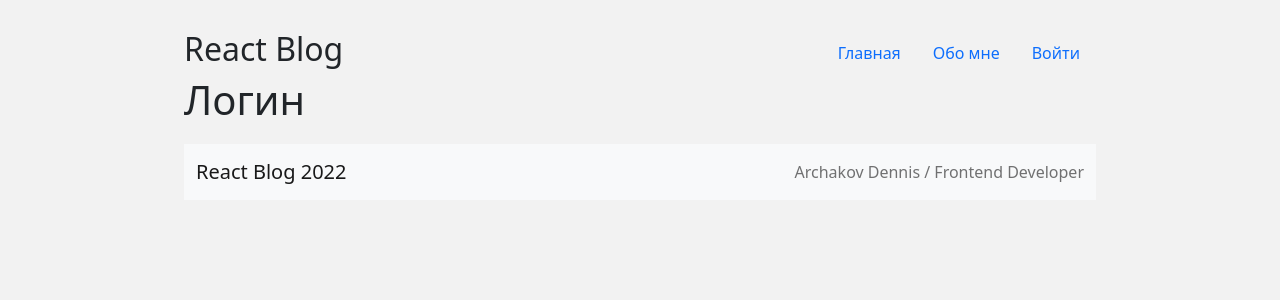
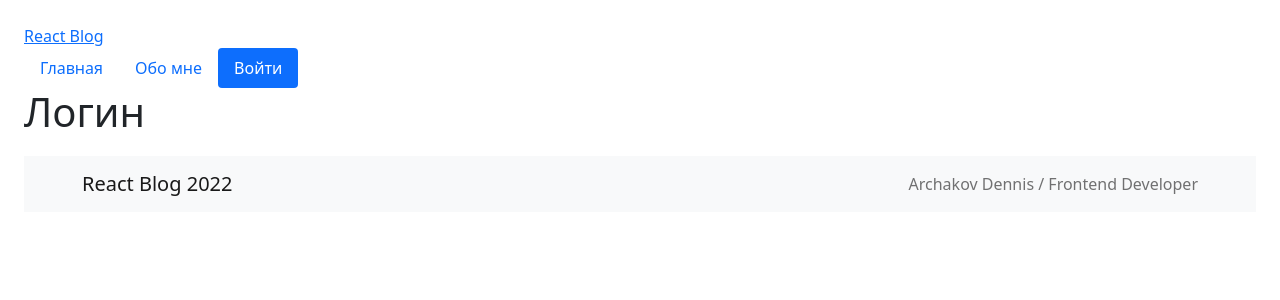
Before and after one commit to mariache/home-work-1, a React (Create React App) app: page /login in a window 1280 px wide. Shown: the top 300 px of the page. Built offline with nearby package versions, Linux system fonts and the light colour scheme.

Commit message:
- added react-router-dom; - removed CustomeRoute

```diff
--- a/package.json
+++ b/package.json
@@ -7,14 +7,15 @@
     "@emotion/styled": "^11.6.0",
     "@mui/icons-material": "^5.2.5",
     "@mui/material": "^5.2.7",
+    "axios": "0.26.0",
     "bootstrap": "^5.1.3",
     "cra-template": "1.1.2",
     "prop-types": "^15.7.2",
-    "axios": "0.26.0",
     "react": "^17.0.2",
     "react-bootstrap": "^2.0.4",
     "react-dom": "^17.0.2",
     "react-hook-form": "^7.22.5",
+    "react-router-dom": "6",
     "react-scripts": "4.0.3"
   },
   "scripts": {
--- a/src/index.js
+++ b/src/index.js
@@ -2,10 +2,15 @@ import React from "react";
 import ReactDOM from "react-dom";
 import "./index.css";
 import App from "../src/tutorial-6-1/App";
+import { BrowserRouter } from "react-router-dom";
+import "bootstrap/dist/css/bootstrap.min.css";
+import "./index.css";
 
 ReactDOM.render(
   <React.StrictMode>
-    <App />
+    <BrowserRouter>
+      <App />
+    </BrowserRouter>
   </React.StrictMode>,
   document.getElementById("root")
 );
--- a/src/tutorial-6-1/App.jsx
+++ b/src/tutorial-6-1/App.jsx
@@ -3,21 +3,21 @@ import { Header } from "./components/Header";
 import { About } from "./pages/About";
 import { Footer } from "./components/Footer";
 import { FullArticle } from "./components/FullArticle";
-import "bootstrap/dist/css/bootstrap.min.css";
-import "./index.css";
-import { CustomRoute } from "./components/CustomRoute.jsx";
+import { Route, Routes, useLocation } from "react-router-dom";
 
 function App() {
-  const { pathname } = window.location;
+  const { pathname } = useLocation();
   const postId = pathname.split("/post/")[1];
 
   return (
     <>
       <Header />
-      <CustomRoute path="/" element={<Home />} exact />
-      <CustomRoute path="/about" element={<About />} />
-      <CustomRoute path="/login" element={<h1>Логин</h1>} />
-      <CustomRoute path="/post/" element={<FullArticle id={postId} />} />
+      <Routes>
+        <Route path="/" element={<Home />} exact />
+        <Route path="/about" element={<About />} />
+        <Route path="/login" element={<h1>Логин</h1>} />
+        <Route path="/post/:id" element={<FullArticle id={postId} />} />
+      </Routes>
       <Footer />
     </>
   );
--- a/src/tutorial-6-1/components/CustomRoute.jsx
+++ /dev/null
@@ -1,11 +0,0 @@
-export const CustomRoute = ({ path, element, exact }) => {
-  const { pathname } = window.location;
-
-  if (exact) {
-    if (path === pathname) return element;
-  } else {
-    if (pathname.includes(path)) return element;
-  }
-
-  return null;
-};
--- a/src/tutorial-6-1/components/Header.jsx
+++ b/src/tutorial-6-1/components/Header.jsx
@@ -1,19 +1,28 @@
 import React from "react";
 import { Nav } from "react-bootstrap";
+import { Link, useLocation } from "react-router-dom";
 
 export const Header = () => {
+  const { pathname } = useLocation();
+
   return (
     <div className="header">
-      <h2>React Blog</h2>
+      <Link to="/">React Blog</Link>
       <Nav variant="pills">
         <Nav.Item>
-          <Nav.Link href="/">Главная</Nav.Link>
+          <Nav.Link to="/" active={pathname === "/"} as={Link}>
+            Главная
+          </Nav.Link>
         </Nav.Item>
         <Nav.Item>
-          <Nav.Link href="/about">Обо мне</Nav.Link>
+          <Nav.Link to="/about" active={pathname === "/about"} as={Link}>
+            Обо мне
+          </Nav.Link>
         </Nav.Item>
         <Nav.Item>
-          <Nav.Link href="/login">Войти</Nav.Link>
+          <Nav.Link to="/login" active={pathname === "/login"} as={Link}>
+            Войти
+          </Nav.Link>
         </Nav.Item>
       </Nav>
     </div>
--- a/src/tutorial-6-1/pages/Home.jsx
+++ b/src/tutorial-6-1/pages/Home.jsx
@@ -1,5 +1,6 @@
 import React from "react";
 import { Card, Col, Row } from "react-bootstrap";
+import { Link } from "react-router-dom";
 
 export const posts = [
   {
@@ -41,7 +42,7 @@ export const Home = () => {
             <Card.Img variant="top" src={obj.imageUrl} />
             <Card.Body>
               <Card.Title>
-                <a href={`/post/${obj.id}`}>{obj.title}</a>
+                <Link to={`/post/${obj.id}`}>{obj.title}</Link>
               </Card.Title>
               <Card.Text>{obj.text.substr(0, 100)} ...</Card.Text>
             </Card.Body>
```
Also changed, not shown: 1 other file (tests, documents, lock files or other folders).
